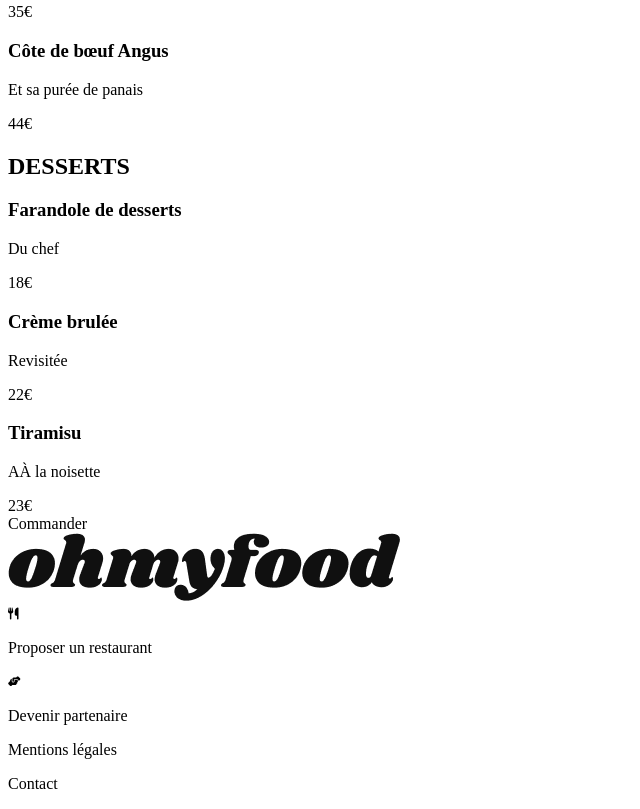
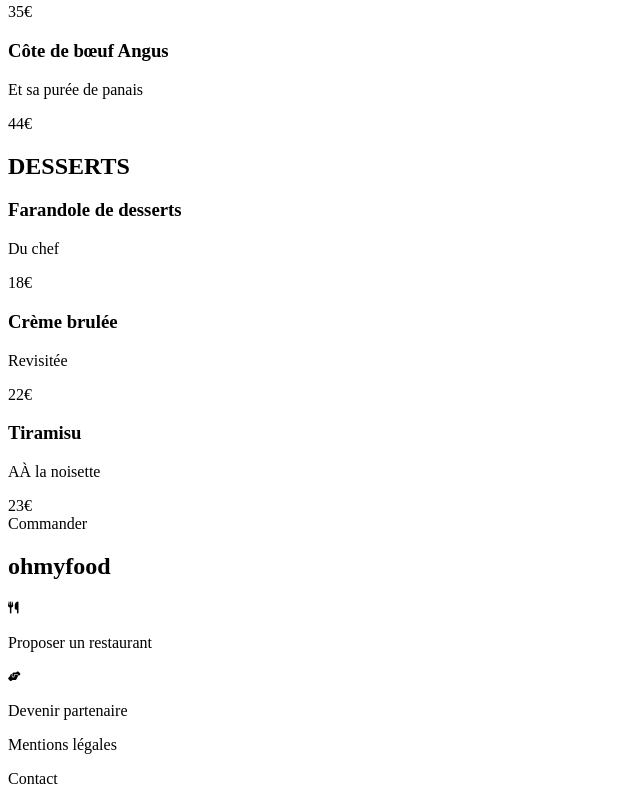
Before and after one commit to AnthonyRoyPrj/OC-Project_OhMyFood, a plain HTML site: page delice.html in a window 1280 px wide. Shown: the part 1119-1928 px from the top of the page, without its empty margins (0-640 px from the left). Drawn offline with Linux system fonts and the light colour scheme.

Commit message:
Remplacement logo footer par h2 et ajout classes

```diff
--- a/delice.html
+++ b/delice.html
@@ -118,11 +118,8 @@
             </div>
         </article>
     </main>
-    <footer>
-        <div class="footer__logo">
-            <img class="footer__image" src="images/logo/ohmyfood.png" alt="Logo " />
-        </div>
-        <div class="footer__information">
+    <footer class="footer">
+        <h2 class="footer__logo">ohmyfood</h2>
         <div class="footer__suggest">
             <div class="footer_icon">
                 <i class="fa-solid fa-utensils fa-xs"></i>
@@ -137,7 +134,6 @@
         </div>
         <p class="footer__text">Mentions légales</p>
         <p class="footer__text">Contact</p>
-        </div>
     </footer>
 </body>
 
```
Also changed, not shown: enchantee.html (+2 -6 lines), francaise.html (+2 -6 lines), palette.html (+2 -6 lines). Lines whose indentation alone changed are shown as unchanged.
